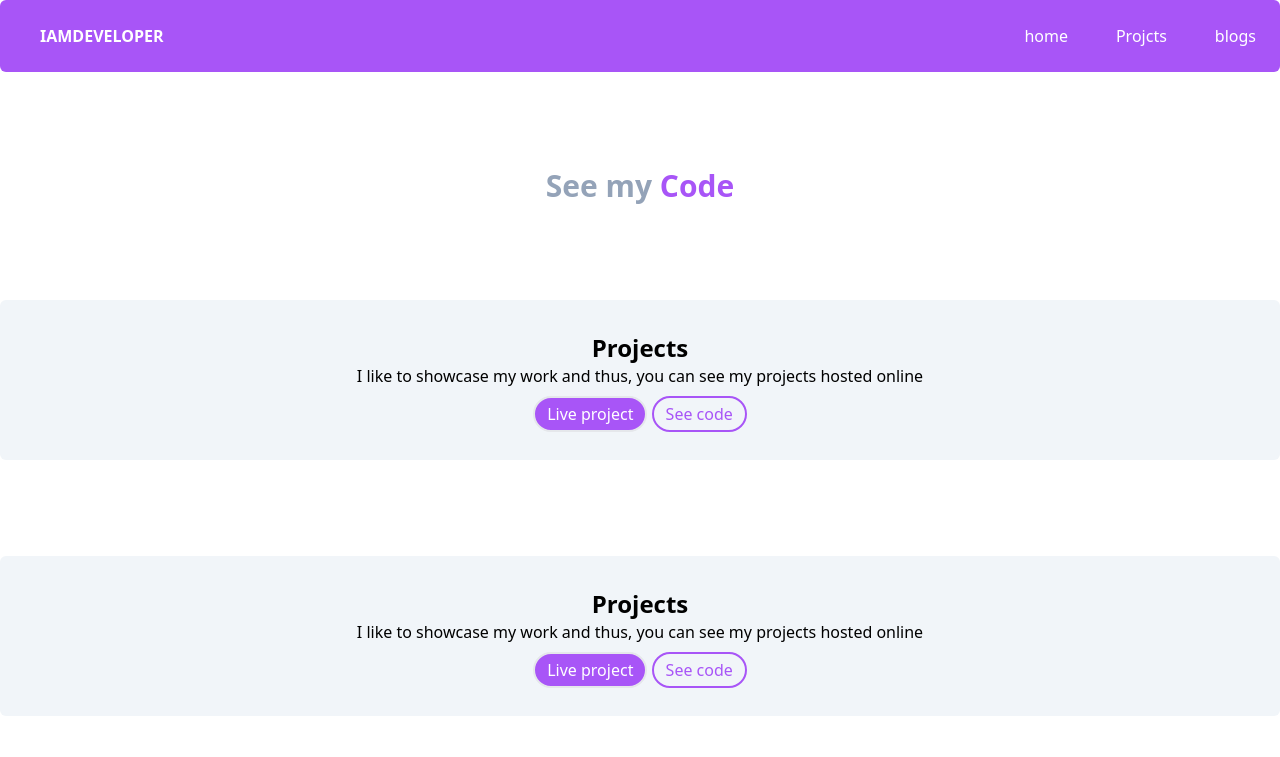
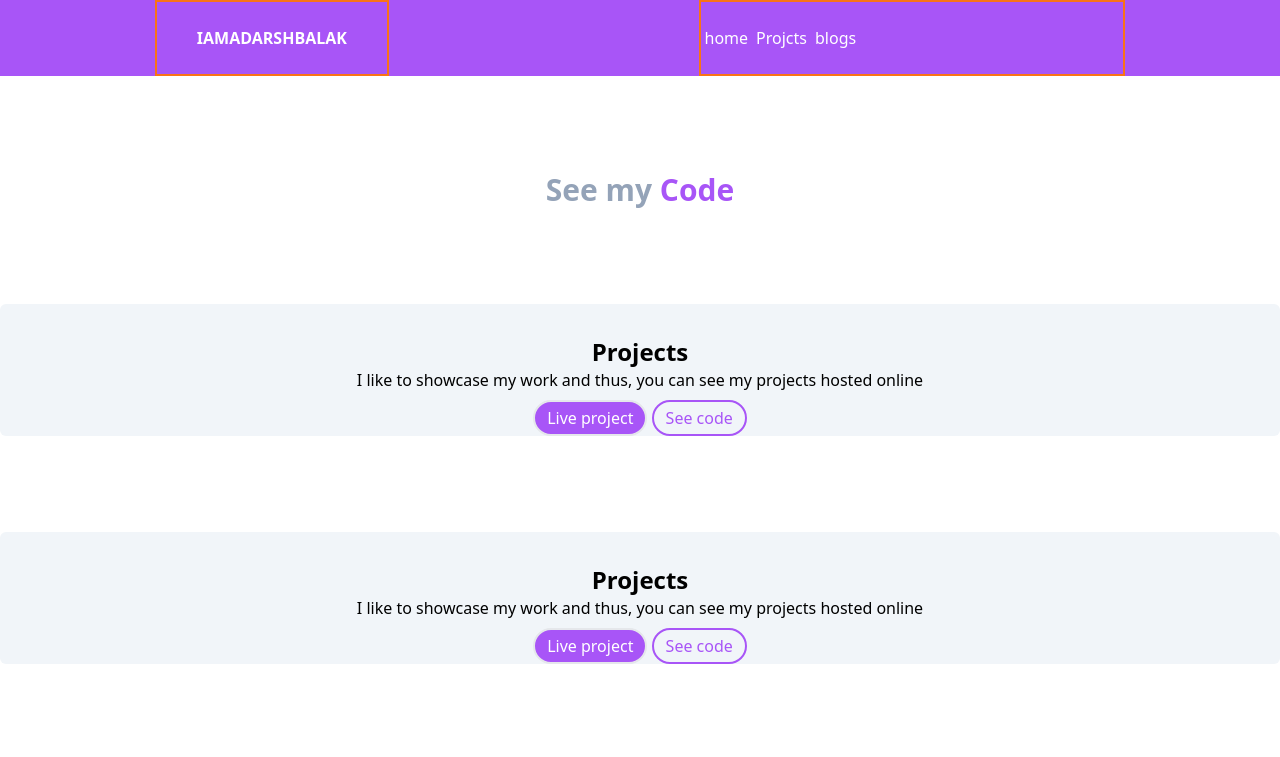
Before and after one commit to tkmkushwah/adarsh-balak, a website: page projects.html in a window 1280 px wide. Shown: the top 757 px of the page. Drawn offline with nearby package versions, Linux system fonts and the light colour scheme.

Commit message:
modification in blogs.html and project.html

```diff
--- a/projects.html
+++ b/projects.html
@@ -8,18 +8,21 @@
     <script src="https://cdn.tailwindcss.com"></script>
 </head>
 <body>
-    <nav class="bg-purple-500 flex rounded-md">
-        <h3 class="mx-4 px-6  py-6 font-bold text-white">IAMDEVELOPER</h3>
-        <div class="container flex justify-end py-4 text-white">
+    <nav class="bg-purple-500 flex justify-around ">
+        <div class="border-orange-500 border-2 ">
+            <h3 class="mx-4 px-6  py-6 font-bold text-white">IAMADARSHBALAK</h3>
+        </div>
+
+        <div class="container border-orange-500 border-2 sm:flex-col  py-4 s text-white w-2/6 justify-evenly">
             <ul class="flex">
                 <a href="./index.html">
-                    <li class="mx-1 p-2 focus:font-bold cursor-pointer  lg:mx-4">home</li>
+                    <li class=" py-2 sm:px-1 px-3 focus:font-bold cursor-pointer  ">home</li>
                 </a>
                 <a href="./projects.html">
-                    <li class="mx-1 p-2 active:font-bold cursor-pointer  lg:mx-4">Projcts</li>
+                    <li class=" py-2 sm:px-1 px-3 cursor-pointer  ">Projcts</li>
                 </a>
                 <a href="./blogs.html">
-                    <li class="mr-4 p-2 active:font-bold cursor-pointer lg:mx-4">blogs</li>
+                    <li class="py-2 sm:px-1 px-3 cursor-pointer">blogs</li>
                 </a>
             </ul>
         </div>
@@ -31,7 +34,7 @@
         </div>
     </section>
     <section class="my-24">
-        <div class="container bg-slate-100 m-auto h-40 text-center rounded-md">
+        <div class="container bg-slate-100 m-auto  text-center rounded-md">
             <h1 class="font-bold text-2xl pt-8">Projects</h1>
             <p>I like to showcase my work and thus, you can see my projects hosted online</p>
             <a href=""><button class=" bg-purple-500 py-1 text-white border-2  mt-2 px-3 rounded-full ">Live project</button></a>
@@ -40,7 +43,7 @@
         </div>
 
     </section><section class="my-24">
-        <div class="container bg-slate-100 m-auto h-40 text-center rounded-md">
+        <div class="container bg-slate-100 m-auto  text-center rounded-md">
             <h1 class="font-bold text-2xl pt-8">Projects</h1>
             <p>I like to showcase my work and thus, you can see my projects hosted online</p>
         <a href=""><button class=" bg-purple-500 py-1 text-white border-2  mt-2 px-3 rounded-full ">Live project</button></a>
@@ -49,7 +52,7 @@
         </div>
 
     </section><section class="my-24">
-        <div class="container bg-slate-100 m-auto h-40 text-center rounded-md">
+        <div class="container bg-slate-100 m-auto  text-center rounded-md">
             <h1 class="font-bold text-2xl pt-8">Projects</h1>
             <p>I like to showcase my work and thus, you can see my projects hosted online</p>
             <a href=""><button class=" bg-purple-500 py-1 text-white border-2  mt-2 px-3 rounded-full ">Live project</button></a>
@@ -58,7 +61,7 @@
         </div>
 
     </section><section class="my-24">
-        <div class="container bg-slate-100 m-auto h-40 text-center rounded-md">
+        <div class="container bg-slate-100 m-auto  text-center rounded-md">
             <h1 class="font-bold text-2xl pt-8">Projects</h1>
             <p>I like to showcase my work and thus, you can see my projects hosted online</p>
             <a href=""><button class=" bg-purple-500 py-1 text-white border-2  mt-2 px-3 rounded-full ">Live project</button></a>
@@ -67,7 +70,7 @@
         </div>
 
     </section><section class="my-24">
-        <div class="container bg-slate-100 m-auto h-40 text-center rounded-md">
+        <div class="container bg-slate-100 m-auto  text-center rounded-md">
             <h1 class="font-bold text-2xl pt-8">Projects</h1>
             <p>I like to showcase my work and thus, you can see my projects hosted online</p>
             <a href=""><button class=" bg-purple-500 py-1 text-white border-2  mt-2 px-3 rounded-full ">Live project</button></a>
@@ -81,7 +84,7 @@
         <div class="container flex justify-center mx-4 text-white">
             <ul class="flex">
                 <a href="https://github.com/tkmkushwah">
-                    <li class="mx-1 p-2  cursor-pointer  lg:mx-4">Github</li>
+                    <li class=" mx-1 p-2  cursor-pointer  lg:mx-4">Github</li>
                 </a>
                 <a href="https://www.linkedin.com/in/tikam-singh-1224a3213/">
                     <li class="mx-1 p-2 cursor-pointer  lg:mx-4">LinkedIn</li>
```
Also changed, not shown: blogs.html (+1 -1 lines).
